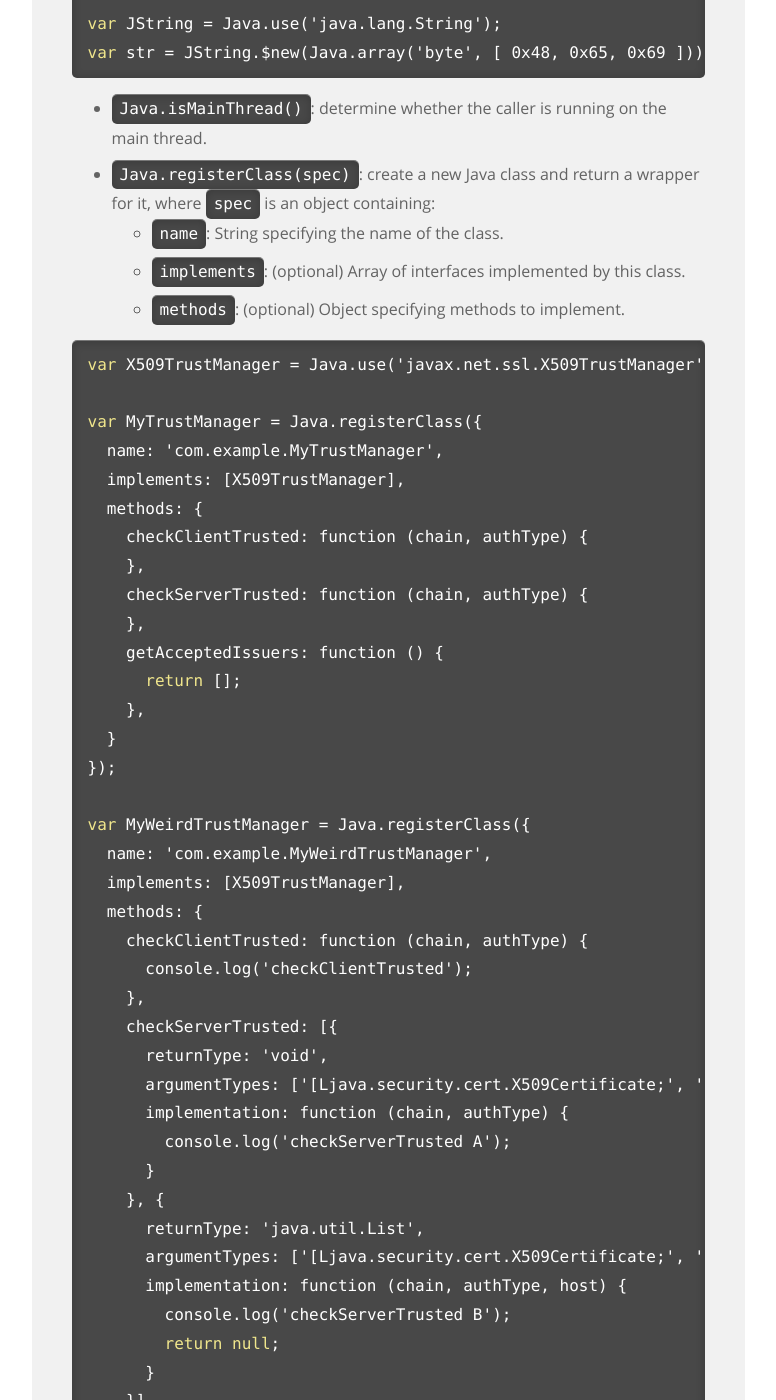
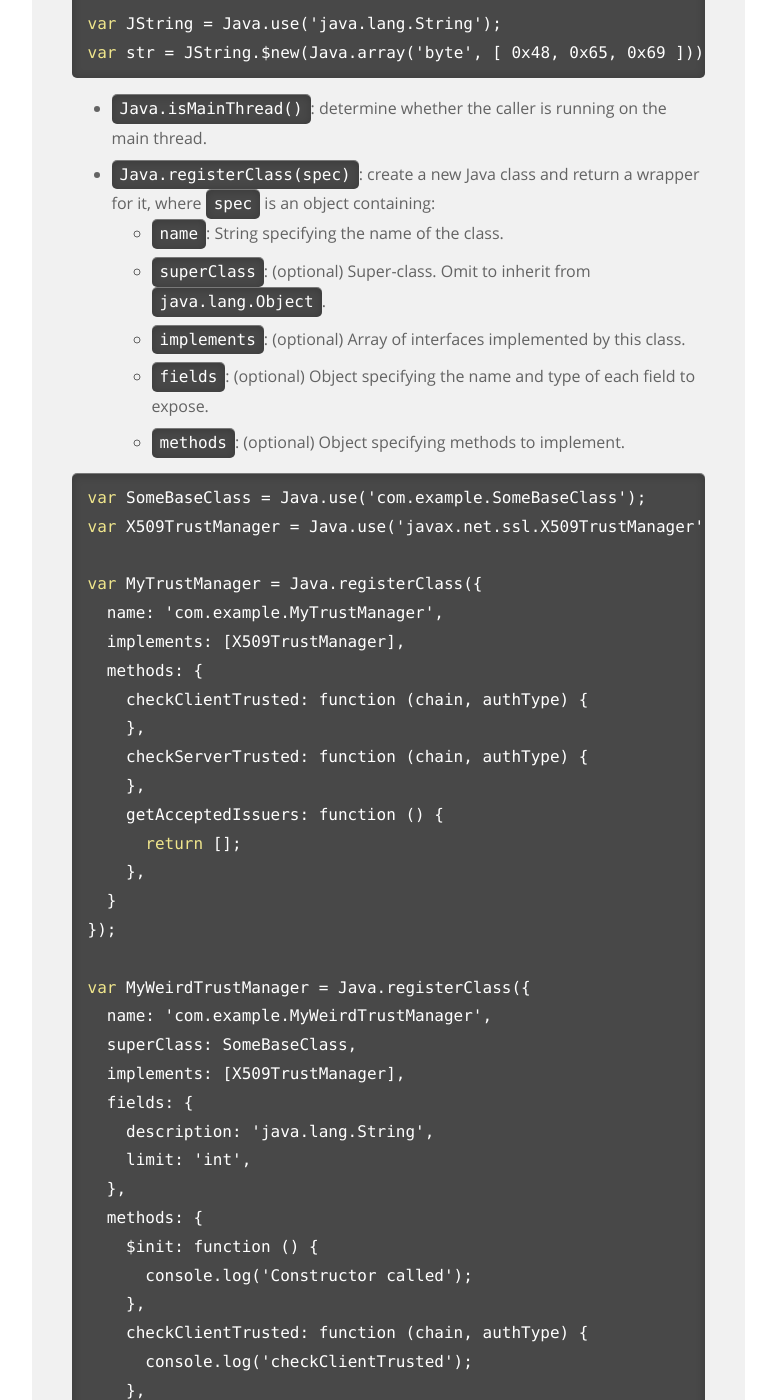
Before and after one commit to frida/frida-website, a Jekyll site: the page built from _docs/javascript-api.md, in a window 1280 px wide and 1400 px high, scrolled down 57314 px. Shown: the whole window, without its empty margins (364-1140 px from the left). Built offline with Jekyll 4.4.1, drawn with Linux system fonts in a browser that asks for light colours.

Commit message:
Update the Java.registerClass() docs
To cover recent improvements by @gebing.

```diff
--- a/_docs/javascript-api.md
+++ b/_docs/javascript-api.md
@@ -2301,10 +2301,15 @@ var str = JString.$new(Java.array('byte', [ 0x48, 0x65, 0x69 ]));
     it, where `spec` is an object containing:
 
     -   `name`: String specifying the name of the class.
+    -   `superClass`: (optional) Super-class. Omit to inherit from
+                      `java.lang.Object`.
     -   `implements`: (optional) Array of interfaces implemented by this class.
+    -   `fields`: (optional) Object specifying the name and type of each field
+                  to expose.
     -   `methods`: (optional) Object specifying methods to implement.
 
 {% highlight js %}
+var SomeBaseClass = Java.use('com.example.SomeBaseClass');
 var X509TrustManager = Java.use('javax.net.ssl.X509TrustManager');
 
 var MyTrustManager = Java.registerClass({
@@ -2323,8 +2328,16 @@ var MyTrustManager = Java.registerClass({
 
 var MyWeirdTrustManager = Java.registerClass({
   name: 'com.example.MyWeirdTrustManager',
+  superClass: SomeBaseClass,
   implements: [X509TrustManager],
+  fields: {
+    description: 'java.lang.String',
+    limit: 'int',
+  },
   methods: {
+    $init: function () {
+      console.log('Constructor called');
+    },
     checkClientTrusted: function (chain, authType) {
       console.log('checkClientTrusted');
     },
```
